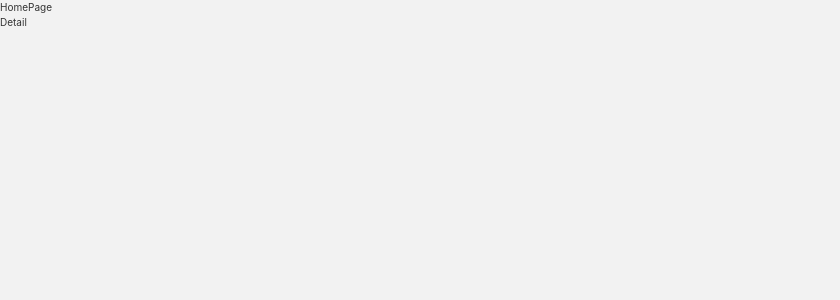
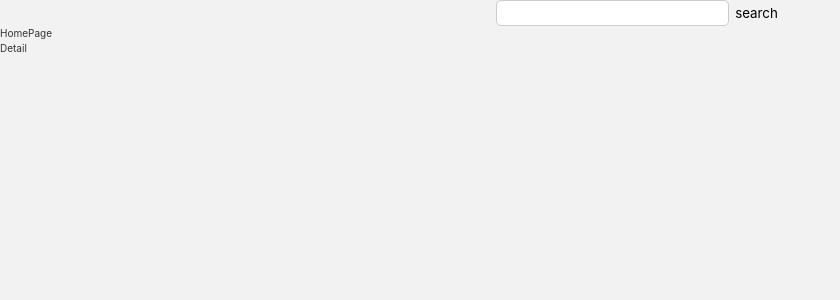
Before and after one commit to prgrms-fe-devcourse/FEDC5_STYLED_sehee, a React app: page / in a window 1280 px wide. Shown: the top 300 px of the page, without its empty margins (0-840 px from the left). Built offline with nearby package versions, Linux system fonts and the light colour scheme; the HTML template or start-up script is replaced by a standard one; a web font is replaced by a local one.

Commit message:
Feat: SearchBar 초기 레이아웃

```diff
--- a/src/App.tsx
+++ b/src/App.tsx
@@ -2,11 +2,13 @@ import { ThemeProvider } from 'styled-components';
 import { lightTheme } from '@/Styles/Theme';
 import GlobalStyle from '@/Styles/Global';
 import RouteManager from '@/Routes/Router';
+import SearchBar from './Components/Common/SearchBar';
 
 const App = () => {
   return (
     <ThemeProvider theme={lightTheme}>
       <GlobalStyle />
+      <SearchBar />
       <RouteManager />
     </ThemeProvider>
   );
--- /dev/null
+++ b/src/Components/Common/SearchBar/index.tsx
@@ -0,0 +1,16 @@
+import Icon from '@/Components/Base/Icon';
+import Input from '@/Components/Base/Input';
+import StyledContainer from './style';
+
+const SearchBar = () => {
+  return (
+    <StyledContainer>
+      <Input />
+      <button type="button">
+        <Icon name="search" />
+      </button>
+    </StyledContainer>
+  );
+};
+
+export default SearchBar;
--- /dev/null
+++ b/src/Components/Common/SearchBar/style.tsx
@@ -0,0 +1,9 @@
+import styled from 'styled-components';
+
+const StyledContainer = styled.div`
+  display: flex;
+  align-items: center;
+  justify-content: center;
+`;
+
+export default StyledContainer;
```
